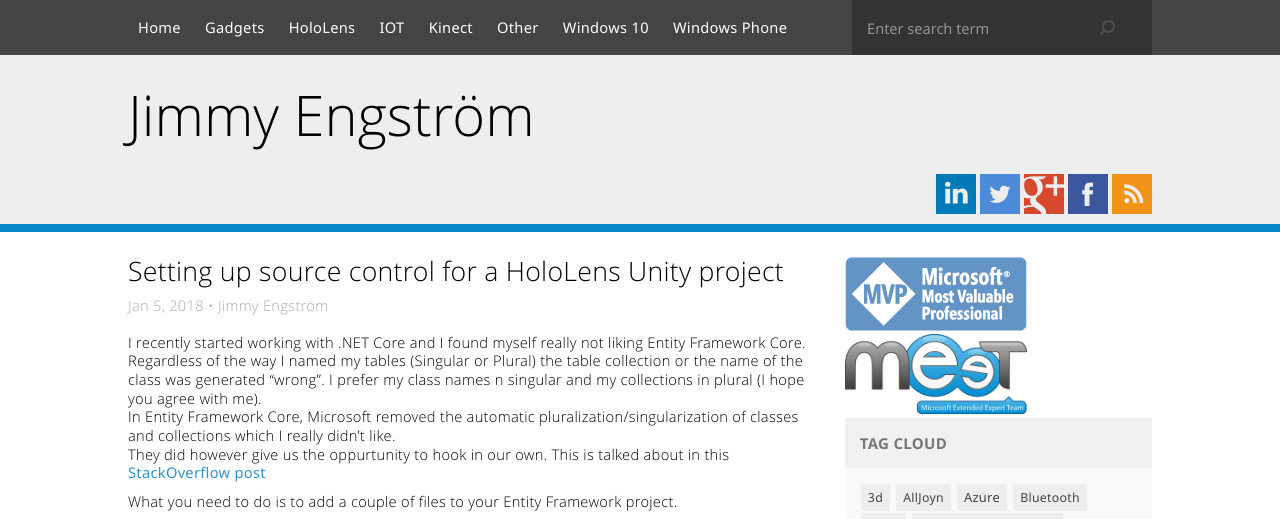
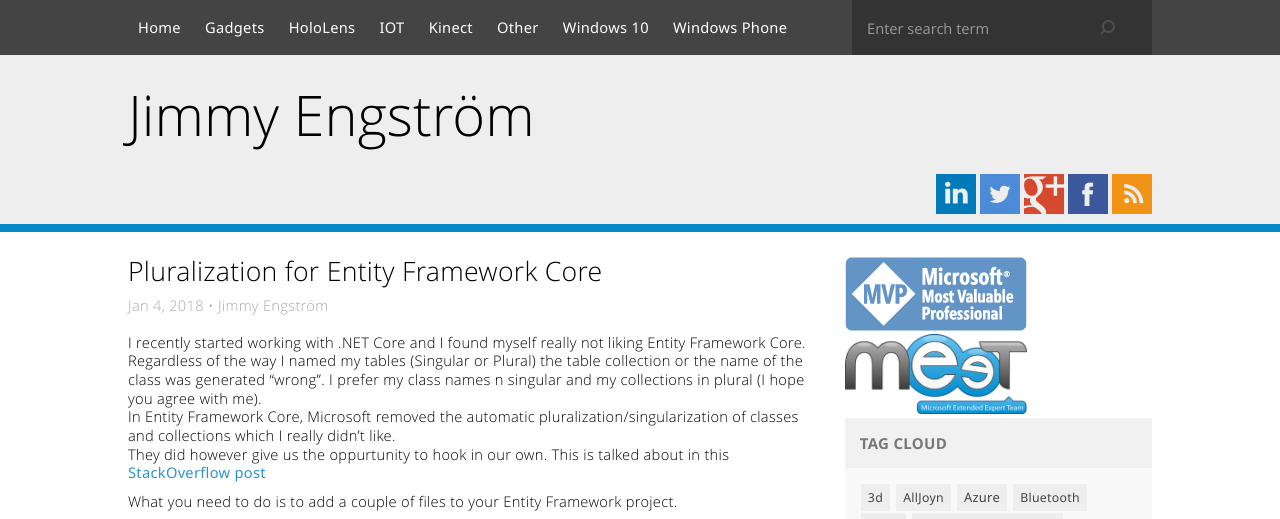
Before and after one commit to Apeoholic/Apeoholic.se, a Jekyll site: the page built from _posts/2018-01-05-Pluralisation-for-EF-core.markdown, in a window 1280 px wide. Shown: the top 519 px of the page. Built offline with Jekyll 4.4.1, drawn with Linux system fonts in a browser that asks for light colours; nearby versions of some CDN libraries.

Commit message:
Updated post

```diff
--- a/_posts/2018-01-05-Pluralisation-for-EF-core.markdown
+++ b/_posts/2018-01-05-Pluralisation-for-EF-core.markdown
@@ -1,7 +1,7 @@
 ---
 layout: post
-title: Setting up source control for a HoloLens Unity project
-date: 2018-01-05 08:00:00
+title: Pluralization for Entity Framework Core
+date: 2018-01-04 08:00:00
 categories: [Entity Framework Core]
 author: Jimmy Engström
 tags: [Entity Framework Core]
```
